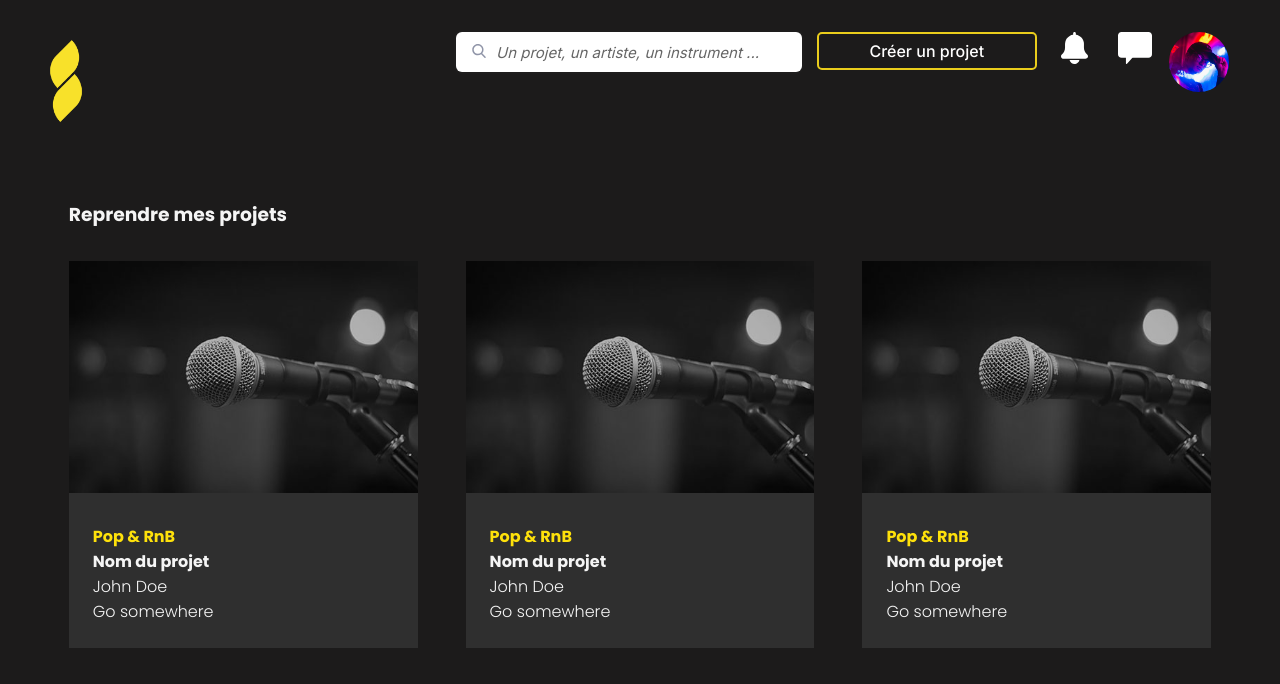
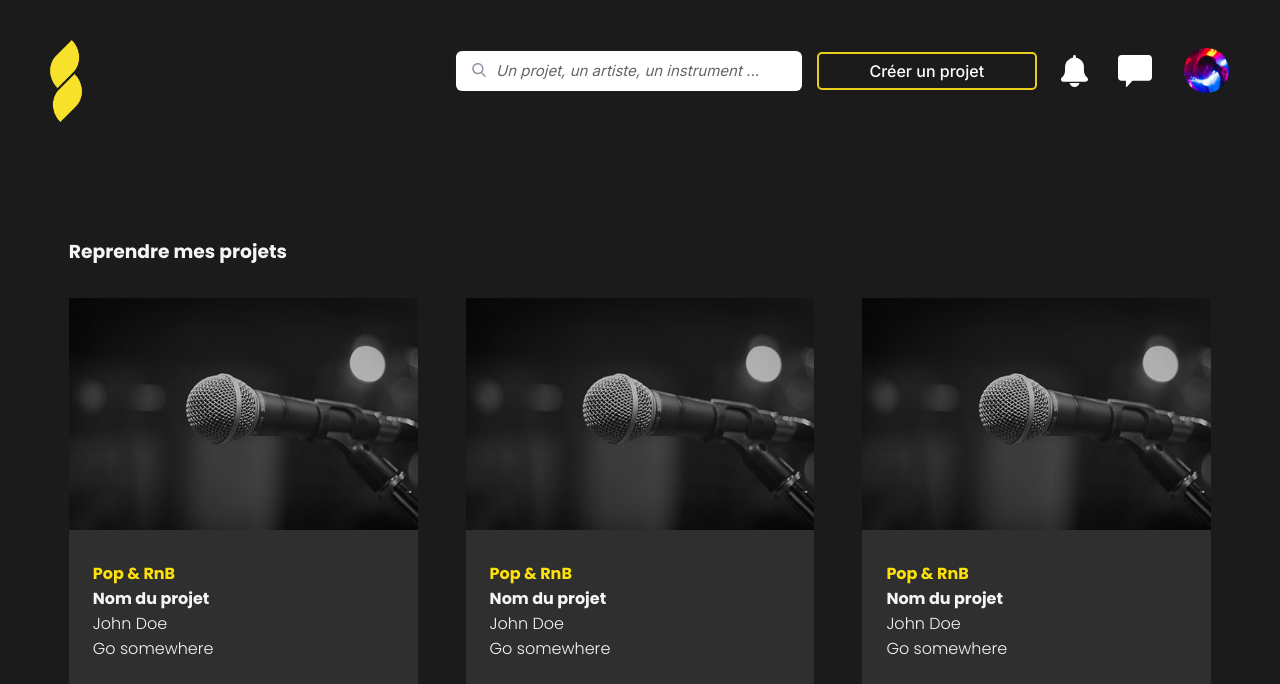
Before and after one commit to Yohan-gyt/Slyde, a PHP site: page /feed.php in a window 1280 px wide. Shown: the top 684 px of the page. Run offline with PHP 8.4, Linux system fonts and the light colour scheme.

Commit message:
j'ai oublié de push hier des modifs

```diff
--- a/assets/css/styles.css
+++ b/assets/css/styles.css
@@ -883,21 +883,17 @@
 }
 
 .navbar {
-    margin-top: 2rem;
-    margin-bottom: 2rem;
+    margin-top: 3rem;
+    margin-bottom: 3rem;
     width: 100%;
+    height: 45px;
     display: flex;
     justify-content: center;
+    align-items: center;
 }
 
 .fixed {
     position: fixed;
-}
-
-.absolute-right {
-    position: absolute;
-    width: 100%;
-    display: flex;
 }
 
 .create-project {
@@ -931,13 +927,16 @@
 
 /* AVATAR ICON */
 .dropbtn {
-    background-image: url("../img/background/john.jpg");
     background-size: cover;
     background-position: center;
 
-    width: 60px;
-    height: 60px;
+    width: 45px;
+    height: 45px;
     border-radius: 50%;
+}
+
+.avatar {
+    background-image: url("../img/background/john.jpg");
 }
 
 .dropbtn:hover, .dropbtn:focus {
@@ -954,10 +953,15 @@
   display: none;
   position: absolute;
   right: 0;
+
   background-color: #2F2F2F;
-  min-width: 160px;
+  width: 190px;
   box-shadow: 0px 8px 16px 0px rgba(0,0,0,0.2);
   z-index: 1;
+
+  margin-top: 0.5rem;
+  padding: 1rem;
+  border-radius: 2%;
 }
 
 .dropdown-content a {
@@ -971,13 +975,14 @@
     color: #FEE10B;
 }
 
-.show {display:block;}
+.dropdown-content hr {
+    width: 100%;
+    margin-top: 16px;
+    margin-bottom: 1rem;
+}
 
-.avatar {
-    vertical-align: middle;
-    width: 60px;
-    height: 60px;
-    border-radius: 50%;
+.show {
+    display:block;
 }
 
 /* Search bar */
--- a/feed.php
+++ b/feed.php
@@ -39,29 +39,42 @@
 </head>
 
 <body>
+    <!-- LOGO -->
     <a href="#">
         <img class="logo fixed" src="assets/img/logos/logo.png" alt="" draggable="false">
     </a>
+
+    <!-- NAVBAR -->
     <nav class="navbar">
+        <!-- BAR DE RECHERCHE -->
         <div class="search-bar">
             <input type="search" placeholder="Un projet, un artiste, un instrument ..." name="the_search">
         </div>
-        <div class="absolute-right">
-            <button class="create-project">Créer un projet</button>
-            <img src="../assets/img/icons/notif.svg" alt="notif" class="notif">
-            <img src="../assets/img/icons/messages.svg" alt="messages" class="messages">
-        </div>
+
+        <!-- <div class="dropdown">
+            <button onclick="myFunction()" class="dropbtn notif"></button>
+            <div id="myDropdown" class="dropdown-content">
+
+            </div>
+        </div> -->
+        <button class="create-project">Créer un projet</button>
+        <img src="../assets/img/icons/notif.svg" alt="notif" class="notif">
+        <img src="../assets/img/icons/messages.svg" alt="messages" class="messages">
+
+        <!-- USER ICON -->
         <div class="dropdown">
-            <button onclick="myFunction()" class="dropbtn"></button>
+            <button onclick="myFunction()" class="dropbtn avatar"></button>
             <div id="myDropdown" class="dropdown-content">
                 <a href="#">Profil</a>
                 <a href="#">Editer le profil</a>
                 <a href="#">Paramètres</a>
                 <hr>
-                <a href="#">Déconnexion</a>
+                <a href="#">Se déconnecter</a>
             </div>
         </div>
     </nav>
+
+    <!-- ------ FEED ------ -->
     <section id="feed">
         <div class="wrapper-feed">
             <!-- REPRENDRE LES PROJETS -->
```
